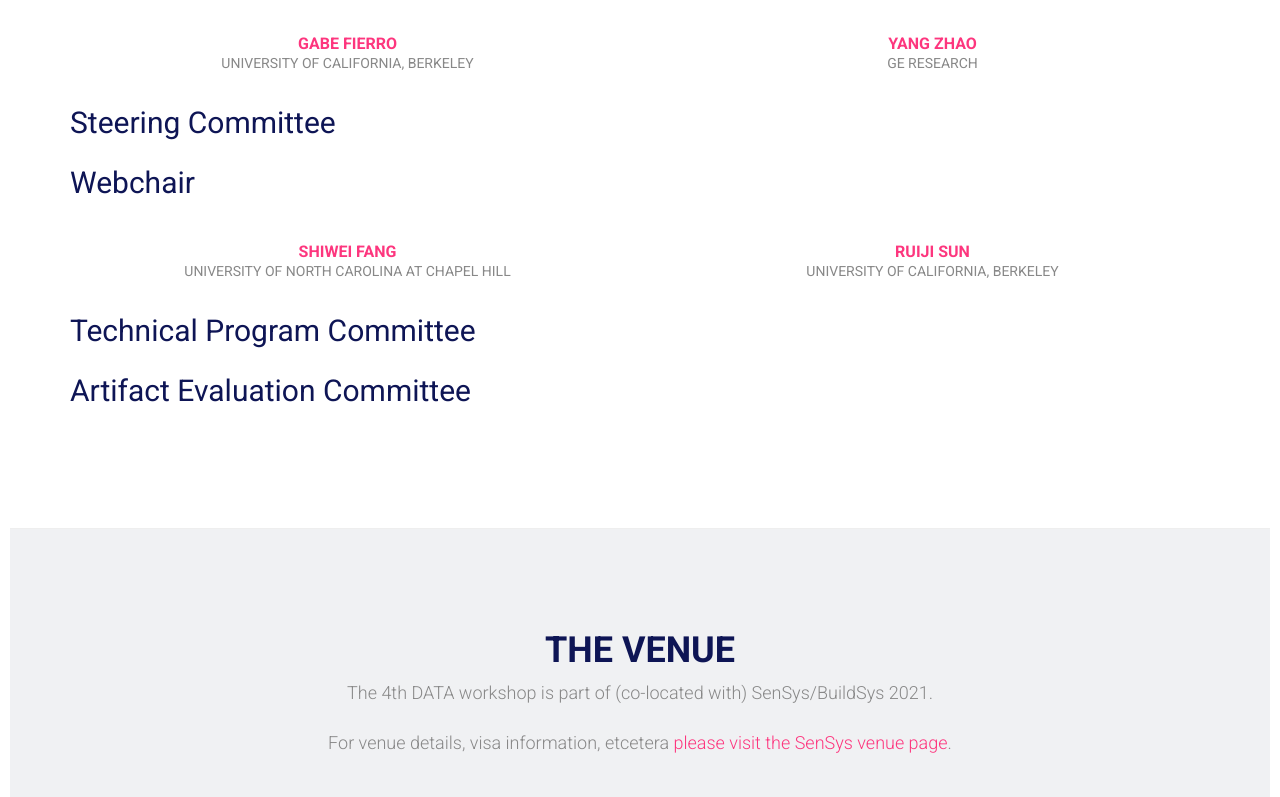
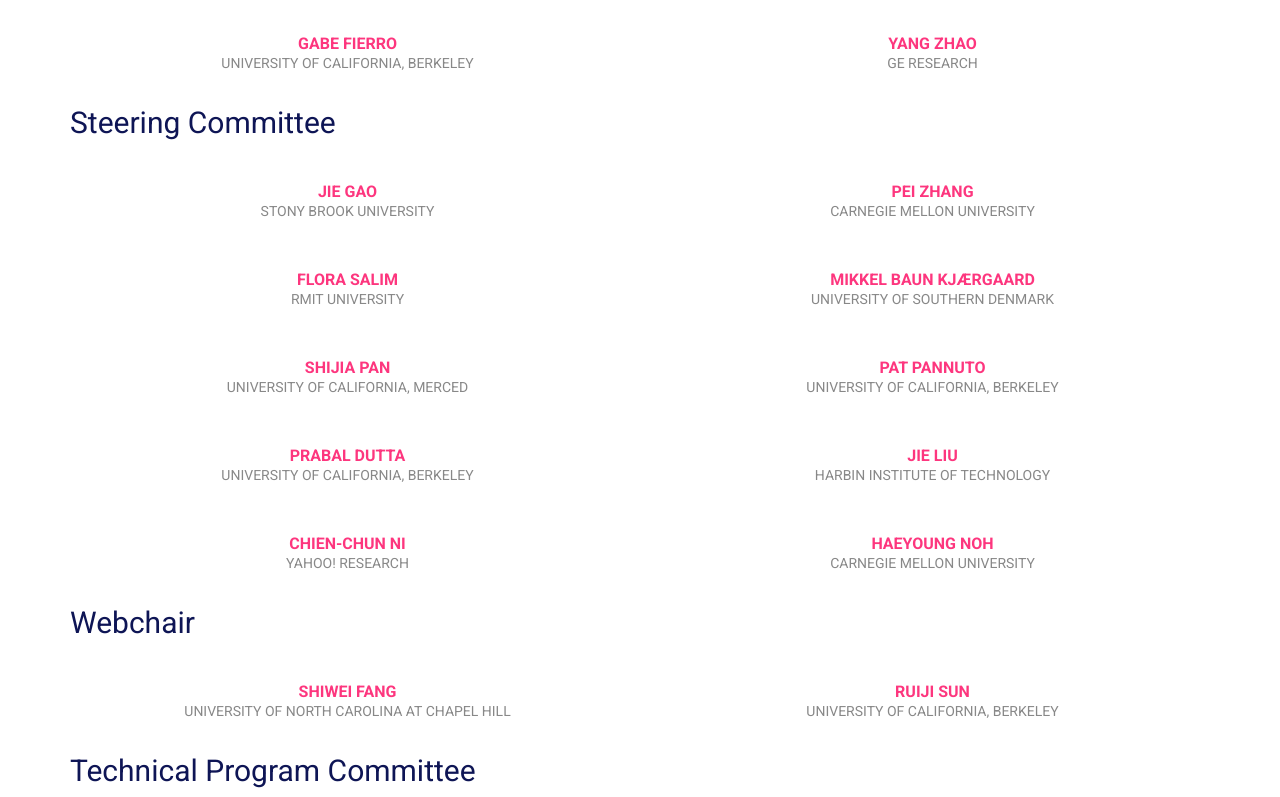
Before and after one commit to DATA-Workshop/DATA2021, a plain HTML site: page index.html in a window 1280 px wide. Shown: the part 4927-5724 px from the top of the page. Drawn offline with Linux system fonts and the light colour scheme; some packages are replaced by stand-ins of ours.

Commit message:
updated time and committee

```diff
--- a/index.html
+++ b/index.html
@@ -249,11 +249,11 @@
                     <p class="lead">Submission site: <a href="https://cpd18.hotcrp.com/">link</a></p> -->
 
                     <h2>Important Dates</h2>
-                    <p class="lead">Abstract Registration: <strong>TBD</strong> , <a href="">HotCRP</a></p>
-                    <p class="lead">Submission Deadline: <strong>TBD</strong> </p>
-                    <p class="lead">Notifications: <strong>TBD</strong></p>
+                    <p class="lead">Abstract Registration: <strong>September 8, 2021</strong> , <a href="">HotCRP</a></p>
+                    <p class="lead">Submission Deadline: <strong>September 15,2021</strong> </p>
+                    <p class="lead">Notifications: <strong>October 11, 2021?</strong></p>
                     <p class="lead">Camera-ready: <strong>TBD</strong></p>
-                    <p class="lead">Workshop: <strong>TBD</strong></p>
+                    <p class="lead">Workshop: <strong>November, 2021</strong></p>
 
                     <!-- <p class="lead">Workshop: Nov 16, 2020.</p> -->
 
@@ -311,6 +311,112 @@
                     <div>
                         <h2>Steering Committee</h2>
                     </div>
+                </div>
+
+                <div class="col-sm-6 col-md-6">
+                    <figure class="thumbnail">
+                        <figcaption class="caption text-center">
+                            <h3><a href="https://www3.cs.stonybrook.edu/~jgao/">Jie Gao</a>
+                                <small>Stony Brook University</small>
+                            </h3>
+                        </figcaption>
+                    </figure>
+                </div>
+                <div class="col-sm-6 col-md-6">
+                    <figure class="thumbnail">
+                        <figcaption class="caption text-center">
+                            <h3><a href="https://users.ece.cmu.edu/~peizhang/">Pei Zhang</a>
+                                <small>Carnegie Mellon University</small>
+                            </h3>
+                        </figcaption>
+                    </figure>
+                </div>
+                <!-- /.col-sm-6 -->
+
+                <div class="col-sm-6 col-md-6">
+                    <figure class="thumbnail">
+                        <figcaption class="caption text-center">
+                            <h3><a href="http://florasalim.com/">Flora Salim</a>
+                                <small>RMIT University</small>
+                            </h3>
+                        </figcaption>
+                    </figure>
+                </div>
+
+                <div class="col-sm-6 col-md-6">
+                    <figure class="thumbnail">
+                        <figcaption class="caption text-center">
+                            <h3><a href="https://mbkj.sdu.dk/">Mikkel Baun Kjærgaard</a>
+                                <small>University of Southern Denmark</small>
+                            </h3>
+                        </figcaption>
+                    </figure>
+                </div>
+
+                <div class="col-sm-6 col-md-6">
+                    <figure class="thumbnail">
+                        <!-- <a href="#"><img src="img/img-team-1.jpg" class="img-responsive" alt="Image"></a> -->
+                        <figcaption class="caption text-center">
+                            <h3><a href="https://www.pans-lab.com">Shijia Pan</a>
+                                <small>University of California, Merced</small>
+                            </h3>
+                        </figcaption>
+                    </figure>
+                </div>
+
+                <div class="col-sm-6 col-md-6">
+                    <figure class="thumbnail">
+                        <!-- <a href="#"><img src="img/img-team-1.jpg" class="img-responsive" alt="Image"></a> -->
+                        <figcaption class="caption text-center">
+                            <h3><a href="https://patpannuto.com/">Pat Pannuto</a>
+                                <small>University of California, Berkeley</small>
+                            </h3>
+                        </figcaption>
+                    </figure>
+                </div>
+
+                <div class="col-sm-6 col-md-6">
+                    <figure class="thumbnail">
+                        <figcaption class="caption text-center">
+                            <h3><a href="https://people.eecs.berkeley.edu/~prabal/">Prabal Dutta</a>
+                                <small>University of California, Berkeley</small>
+                            </h3>
+                        </figcaption>
+                    </figure>
+                </div>
+                <!-- /.col-sm-6 -->
+
+                <div class="col-sm-6 col-md-6">
+                    <figure class="thumbnail">
+                        <figcaption class="caption text-center">
+                            <h3><a href="http://homepage.hit.edu.cn/jieliu">Jie Liu</a>
+                                <small>Harbin Institute of Technology</small>
+                            </h3>
+                        </figcaption>
+                    </figure>
+                </div>
+                <!-- /.col-sm-6 -->
+
+                <div class="col-sm-6 col-md-6">
+                    <figure class="thumbnail">
+                        <!-- <a href="#"><img src="img/img-team-1.jpg" class="img-responsive" alt="Image"></a> -->
+                        <figcaption class="caption text-center">
+                            <h3><a href="https://research.yahoo.com/researchers/cni02 ">Chien-Chun Ni</a>
+                                <small>Yahoo! Research</small>
+                            </h3>
+                        </figcaption>
+                    </figure>
+                </div>
+
+                <div class="col-sm-6 col-md-6">
+                    <figure class="thumbnail">
+                        <!-- <a href="#"><img src="img/img-team-1.jpg" class="img-responsive" alt="Image"></a> -->
+                        <figcaption class="caption text-center">
+                            <h3><a href="https://faculty.ce.cmu.edu/noh/">Haeyoung Noh</a>
+                                <small>Carnegie Mellon University</small>
+                            </h3>
+                        </figcaption>
+                    </figure>
                 </div>
 
 
```
